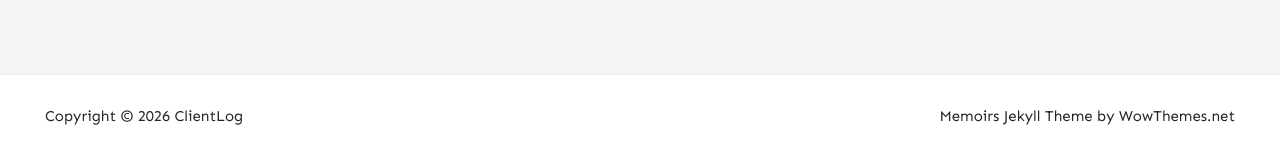
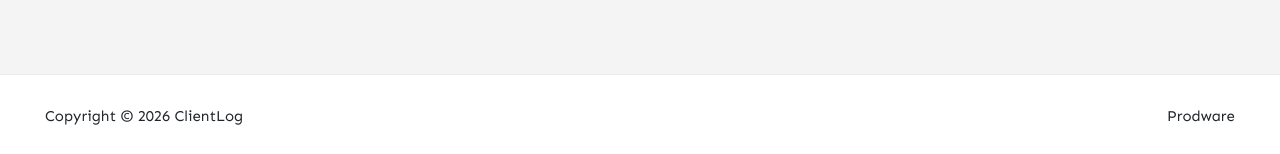
Before and after one commit to FadouaElkourti/client-knowledge, a Jekyll site: the page built from index.html, in a window 1280 px wide. Shown: the part 2177-2331 px from the top of the page. Built offline with Jekyll 4.4.1, drawn with Linux system fonts in a browser that asks for light colours; nearby versions of some CDN libraries; the list of posts is cut into pages by our own code; comment, search, counter and statistics services are not loaded.

Commit message:
Update copyright to Prodware

```diff
--- a/_layouts/default.html
+++ b/_layouts/default.html
@@ -129,7 +129,7 @@
                 Copyright © {{ site.time | date: "%Y" }} {{ site.name }}
             </div>
             <div class="col-md-6 col-sm-12 text-center text-lg-right">
-                <a target="_blank" href="https://www.wowthemes.net/memoirs-free-jekyll-theme/">Memoirs Jekyll Theme</a> by WowThemes.net
+                <a target="_blank" href="https://prodwarecloud.sharepoint.com/sites/pww-macq-public/SitePages/Customer-Lifecycle-Workspace.aspx">Prodware</a>
             </div>
         </div>
     </div>
```
